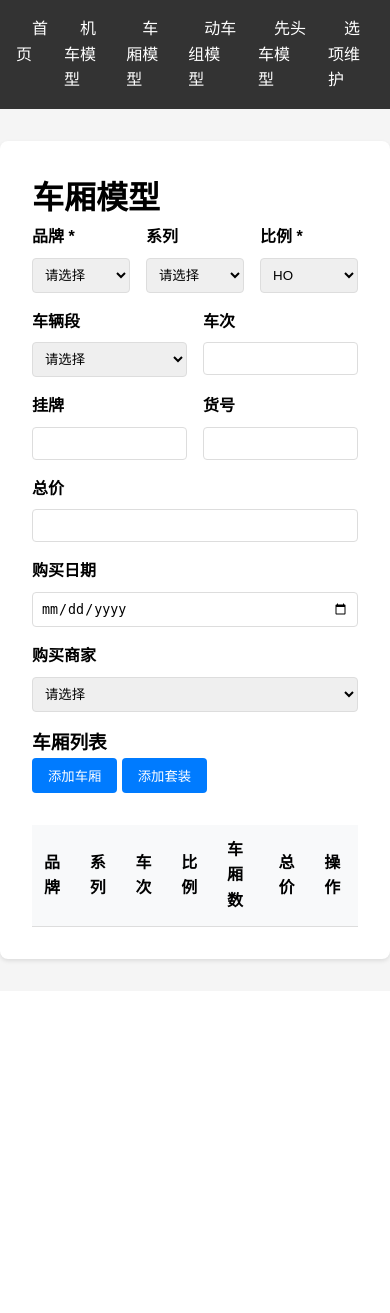
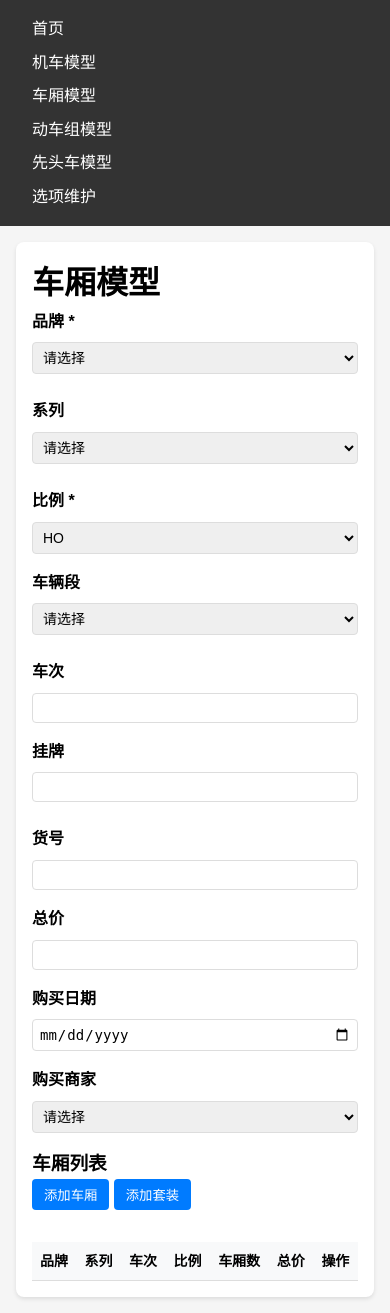
Before and after one commit to plinux/TrainModelManager, a Flask app: page /carriage in a window 390 px wide. Before the commit the page ends 964 px from the top, so only its background shows below. Run offline with Flask 3, Linux system fonts and the light colour scheme; lists and menus that the app fills with data are empty.

Commit message:
[Style] Add responsive design
- Add media queries for mobile devices
- Adjust form layout for smaller screens
- Improve table scrolling behavior

```diff
--- a/static/css/style.css
+++ b/static/css/style.css
@@ -106,3 +106,60 @@ th {
 .form-row .form-group {
   flex: 1;
 }
+
+/* 响应式设计 */
+@media (max-width: 768px) {
+  nav ul {
+    flex-direction: column;
+    gap: 0.5rem;
+  }
+
+  main {
+    margin: 1rem;
+    padding: 1rem;
+  }
+
+  .form-row {
+    flex-direction: column;
+    gap: 0.5rem;
+  }
+
+  .form-row .form-group {
+    flex: none;
+  }
+
+  table {
+    font-size: 0.875rem;
+  }
+
+  th, td {
+    padding: 0.5rem;
+  }
+
+  .tabs {
+    display: flex;
+    flex-wrap: wrap;
+  }
+
+  .tab-btn {
+    margin: 0.25rem 0.5rem;
+    font-size: 0.875rem;
+    padding: 0.375rem 0.75rem;
+  }
+}
+
+@media (max-width: 480px) {
+  .tab-btn {
+    font-size: 0.75rem;
+    padding: 0.25rem 0.5rem;
+  }
+
+  button {
+    padding: 0.375rem 0.75rem;
+  }
+
+  input, select {
+    padding: 0.375rem;
+    font-size: 0.875rem;
+  }
+}
```
